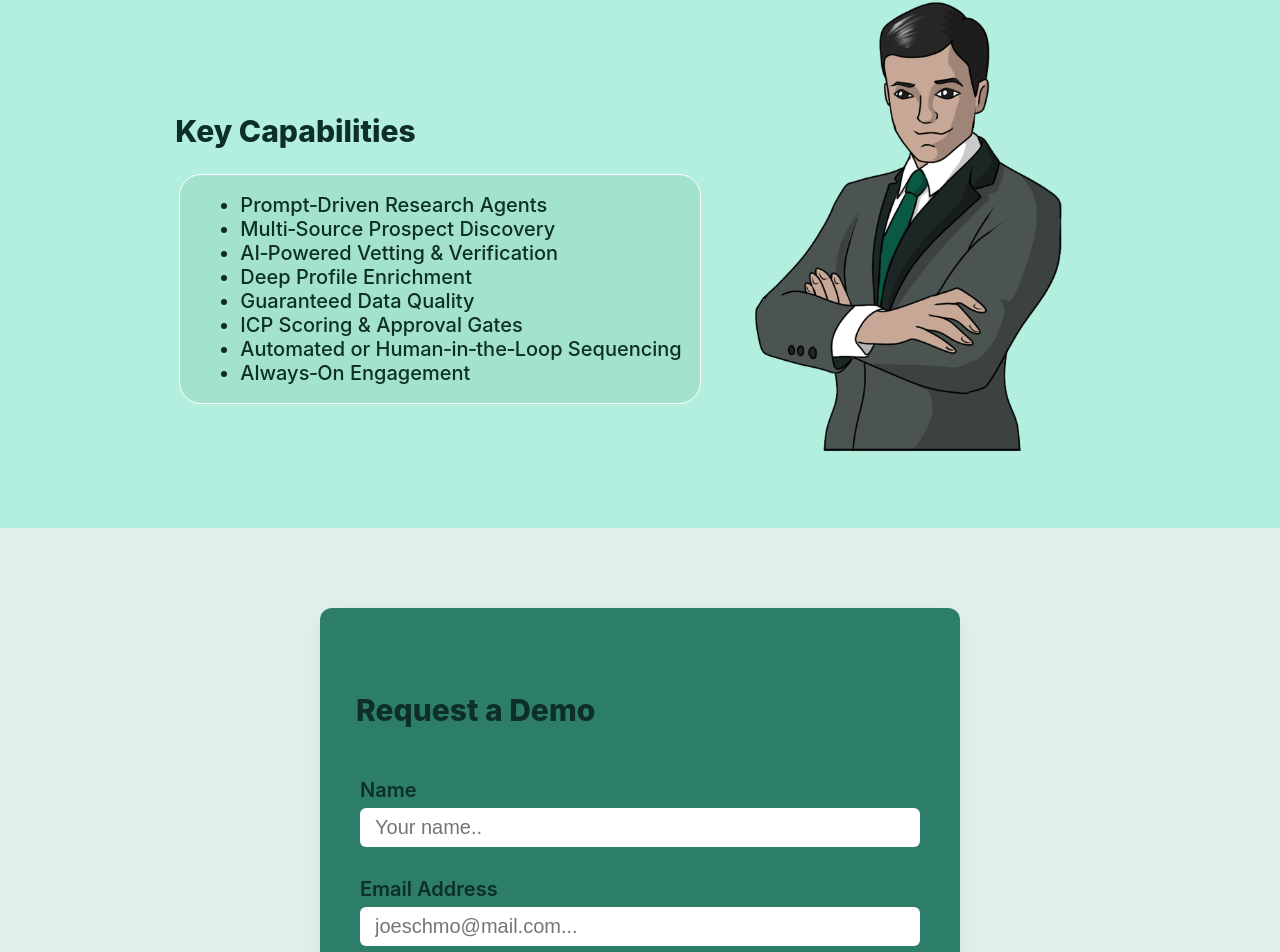
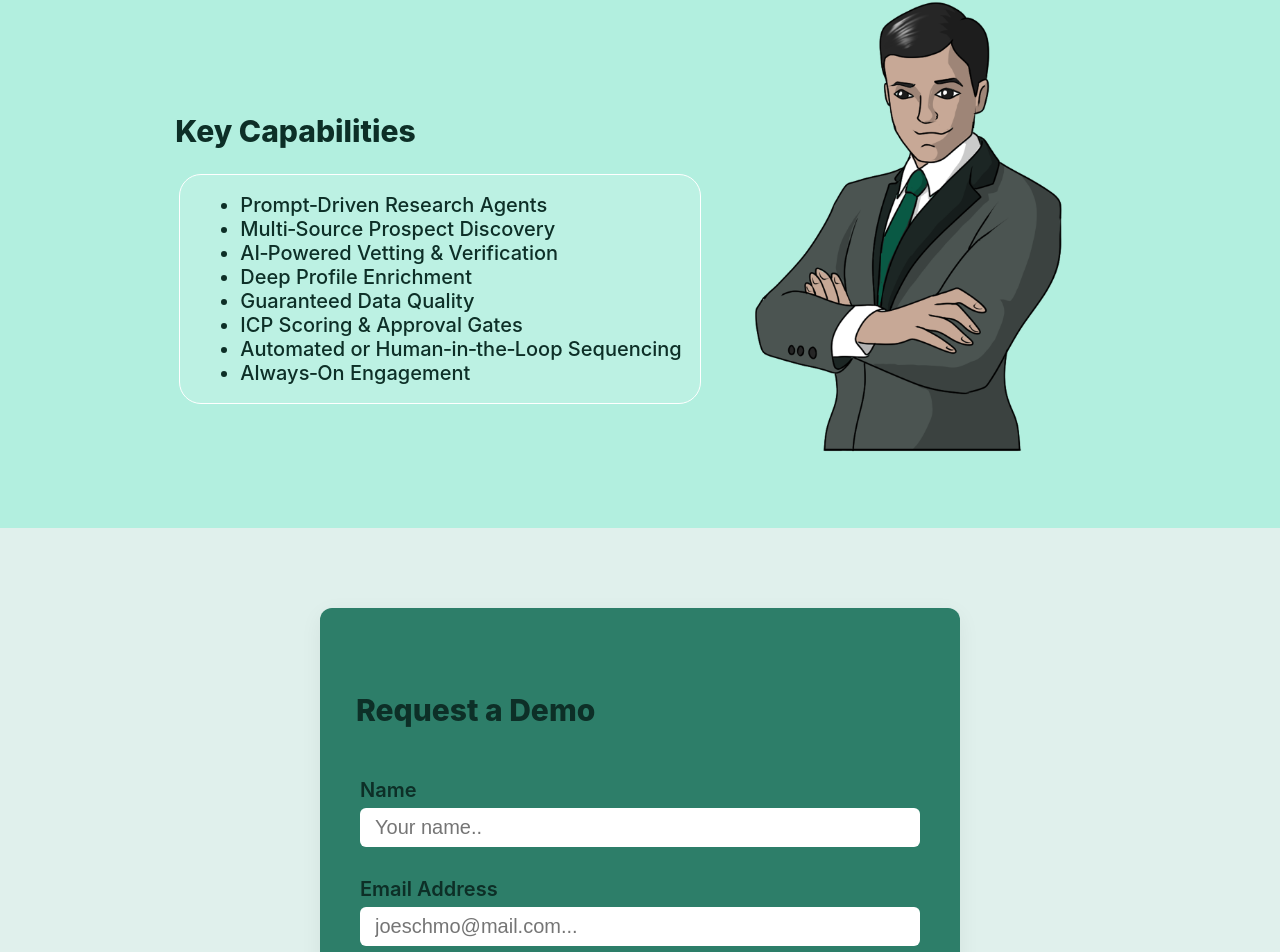
Before and after one commit to flinn97/scaihomepage, a React (Create React App) app: page / in a window 1280 px wide. Shown: the part 1577-2529 px from the top of the page. Built offline with nearby package versions, Linux system fonts and the light colour scheme.

Commit message:
color change

```diff
--- a/src/App.js
+++ b/src/App.js
@@ -293,7 +293,7 @@ function App() {
                 >
                   Demo
                 </button> */}
-                <ul className="bullet-section">
+                <ul className="bullet-section" style={{background:`#ffffff22`}}>
                   <li>Prompt‑Driven Research Agents</li>
                   <li>Multi‑Source Prospect Discovery</li>
                   <li>AI‑Powered Vetting & Verification</li>
```
